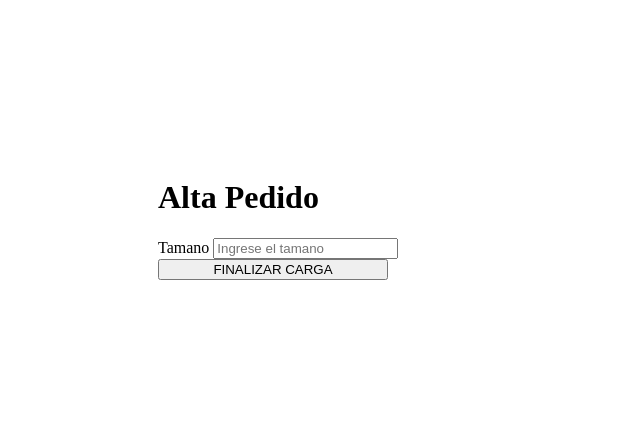
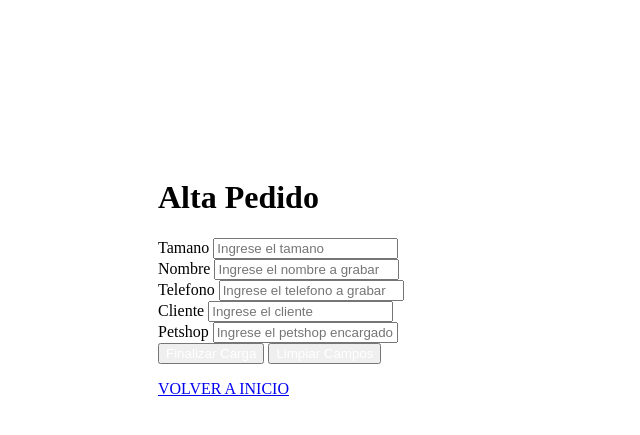
Before and after one commit to matiasbrunofornero/Chapitas_Sample, a PHP site: page /Vistas/AltaPedido.php in a window 1280 px wide. Shown: the top 435 px of the page, without its empty margins (0-640 px from the left). Run offline with PHP 8.4, Linux system fonts and the light colour scheme; some libraries are stand-ins or nearby versions.

Commit message:
altaPedido.php form created (pending fix issue about "Volver a Inicio")

```diff
--- a/Vistas/AltaPedido.php
+++ b/Vistas/AltaPedido.php
@@ -11,13 +11,41 @@
                             <input type="text" name="tamano" id="tamano" required placeholder="Ingrese el tamano">
                         </div>
                     </div>
+                    <div class= "row">
+                        <div class= "form-group">
+                            <label>Nombre</label>
+                            <input type="text" name="nombre" id="nombre" required placeholder="Ingrese el nombre a grabar">
+                        </div>
+                    </div>
+                    <div class= "row">
+                        <div class= "form-group">
+                            <label>Telefono</label>
+                            <input type="text" name="telefono" id="telefono" required placeholder="Ingrese el telefono a grabar">
+                        </div>
+                    </div>
+                    <div class= "row">
+                        <div class= "form-group">
+                            <label>Cliente</label>
+                            <input type="text" name="cliente" id="cliente" required placeholder="Ingrese el cliente">
+                        </div>
+                    </div>
+                    <div class= "row">
+                        <div class= "form-group">
+                            <label>Petshop</label>
+                            <input type="text" name="petshop" id="petshop" required placeholder="Ingrese el petshop encargado">
+                        </div>
+                    </div>
+                    <div class= "row">
+                        <div class= "form-group">
+                            <input type="submit" class="btn btn-success btn-block" style="color: white" value="Finalizar Carga">
+                            <input type="reset" class="btn btn-danger btn-block" style="color: white" value="Limpiar Campos">
+                        </div>
+                    </div>
+                </form>
 
-
-                        <input type="submit" value="FINALIZAR CARGA"
-                        style="width: 230px" onclick="location=''">
-                        <br><br>
-
-	                </div>
+				<div style="margin-top: 10px">
+					<a href="<?php echo DIR .'Inicio'?>">VOLVER A INICIO</a>
+				</div>
 	        </div>
 	    </div>
 	</div>
```
Also changed, not shown: Config/Autoload.php (+6 -4 lines), Config/Router.php (+8 -7 lines).
